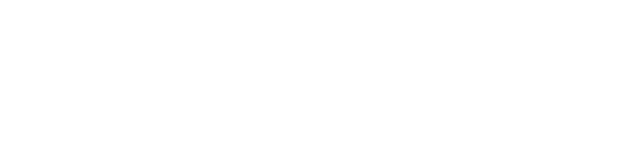
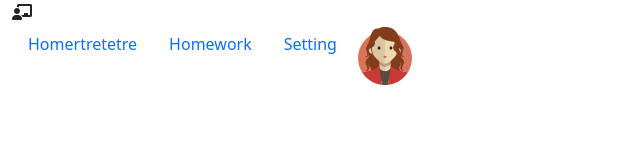
Before and after one commit to Camber62/Home_Bootstrap, a plain HTML site: page index.html in a window 1280 px wide. Shown: the whole page, without its empty margins (0-640 px from the left). Drawn offline with Linux system fonts and the light colour scheme.

Commit message:
Второй комит,из зеленой

```diff
--- a/index.html
+++ b/index.html
@@ -8,9 +8,28 @@
     <link rel="stylesheet" href="bootstrap-5.1.3-dist/css/bootstrap.min.css">
     <link rel="stylesheet" href="Fonts/fontawesome-free-6.0.0-beta3-web/css/fontawesome.css">
     <link rel="stylesheet" href="css/main.css">
+    <link   rel="stylesheet" href="Fonts/fontawesome-free-6.0.0-beta3-web/css/solid.css">
 </head>
 <body>
-
+<div class="container-fluid header">
+    <div class="logo">
+        <i class="fas fa-chalkboard-teacher"></i>
+    </div>
+    <nav class="nav">
+    <a class="nav-link" href="#">
+        Homertretetre
+    </a>
+    <a class="nav-link" href="#">
+        Homework
+    </a>
+    <a class="nav-link" href="#">
+        Setting
+    </a>
+        <div class="account">
+          <a href="#"><img alt="user" src="icons/av_64.png"></a>
+        </div>
+    </nav>
+</div>
 <!-- подключение скриптового файла библиотеки jquery, необходимого для работы фреймворка -->
 <script src="js/jquery-3.5.1.slim.min.js"></script>
 <!-- подключение скриптового файла библиотеки popper, необходимого для работы фреймворка -->
```
